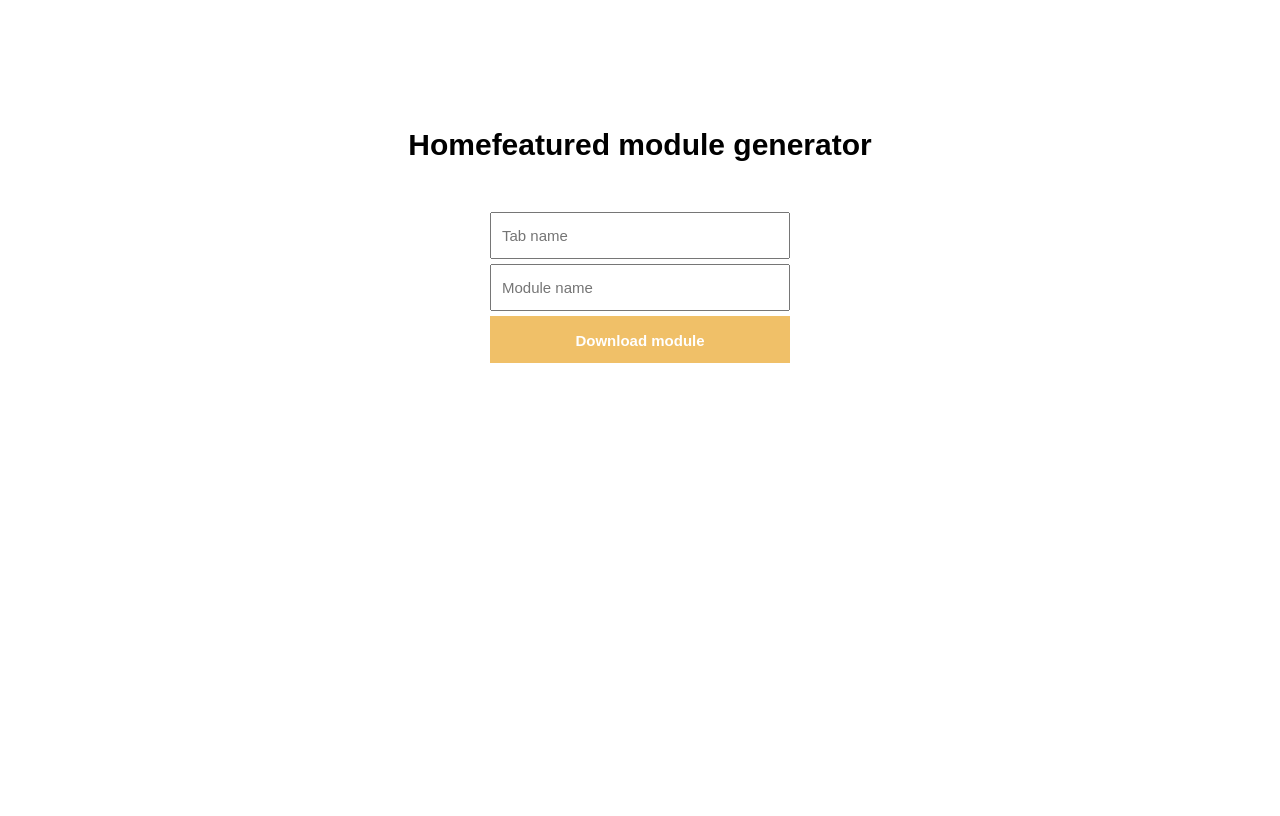
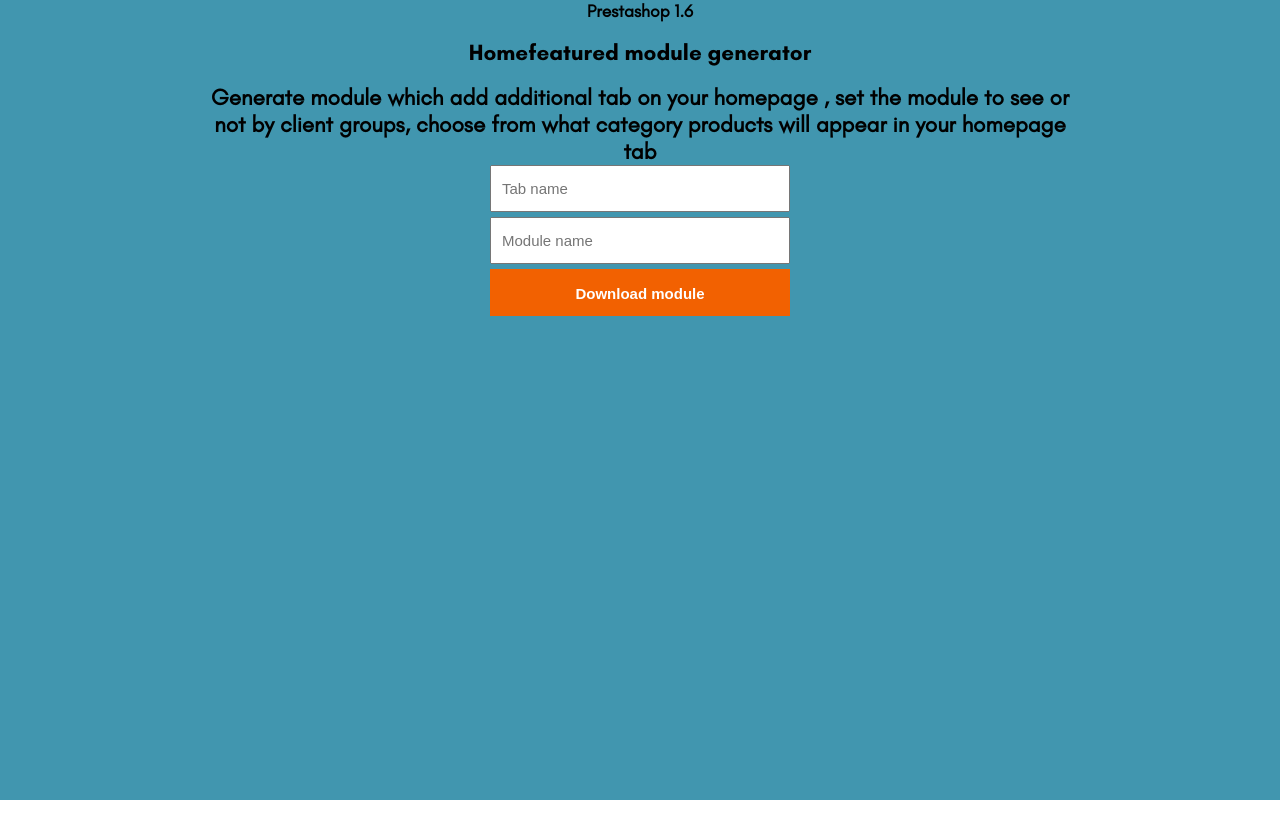
Before and after one commit to konrad151/prestashop-homefeatured-module-generator, a website: page index.html in a window 1280 px wide. Drawn offline with nearby package versions, Linux system fonts and the light colour scheme.

Commit message:
font added, specifying colors and little styling

```diff
--- a/compiled/css/index.css
+++ b/compiled/css/index.css
@@ -1,23 +1,44 @@
+@font-face {
+  font-family: glacial-regular;
+  src: url(../../fonts/GlacialIndifference-Regular.otf);
+}
+@font-face {
+  font-family: glacial-bold;
+  src: url(../../fonts/GlacialIndifference-Bold.otf);
+}
+@font-face {
+  font-family: glacial-italic;
+  src: url(../../fonts/GlacialIndifference-Italic.otf);
+}
 html {
   font-size: 15px;
-  font-family: sans-serif;
+  font-family: glacial-regular;
 }
-body {
-  height: 100vh;
-  overflow: hidden;
-  display: flex;
-  justify-content: center;
+html body {
+  margin: 0;
+}
+h1,
+h2,
+h3 {
+  margin-top: 0;
 }
 h1 {
-  margin-bottom: 50px;
-  text-align: center;
+  font-family: glacial-bold;
 }
-.content {
-  padding: 100px 0px;
+h2 {
+  max-width: 890px;
+  margin: 0 auto;
 }
 form {
   width: 300px;
   margin: 0 auto;
+}
+.top-content {
+  background: #4196af;
+  height: 100vh;
+}
+.top-content__text {
+  text-align: center;
 }
 input.tabname,
 input.name {
@@ -30,7 +51,7 @@
 }
 input.tabname:focus,
 input.name:focus {
-  border-color: #eaa629;
+  border-color: #f26101;
   outline: 0;
   border-style: solid;
 }
@@ -38,10 +59,10 @@
   display: block;
   width: 100%;
   padding: 15px 0px;
-  background: #eaa629;
+  background: #f26101;
   box-sizing: border-box;
   font-weight: bold;
-  border: 1px solid #eaa629;
+  border: 1px solid #f26101;
   color: #fff;
   font-size: 1rem;
   height: 47px;
@@ -50,11 +71,12 @@
   -ms-transition: 0.3s ease-out;
   -o-transition: 0.3s ease-out;
   transition: 0.3s ease-out;
+  opacity: 0.7;
 }
 input.btn:hover {
   background: #fff;
-  border: 1px solid #eaa629;
-  color: #eaa629;
+  border: 1px solid #f26101;
+  color: #f26101;
   box-sizing: border-box;
   cursor: pointer;
   height: 47px;
@@ -71,7 +93,7 @@
   outline: none;
 }
 input.btn.disabled {
-  opacity: 0.7;
+  opacity: 1;
 }
 input.btn {
   margin-bottom: 5px;
--- a/index.html
+++ b/index.html
@@ -14,14 +14,18 @@
         <script src="node_modules/sweetalert/dist/sweetalert.min.js"></script>
     </head>
     <body>
-        <div class="content">
-            <h1>Homefeatured module generator</h1>
+        <section class="top-content">
+            <div class="top-content__text">
+                <h3>Prestashop 1.6</h3>
+                <h1>Homefeatured module generator</h1>
+                <h2>Generate module which add additional tab on your homepage , set the module to see or not by client groups, choose from what category products will appear in your homepage tab</h2>
+            </div>
             <form>
                 <input class="tabname" type="text" placeholder="Tab name">
                 <input class="name" type="text" placeholder="Module name" pattern="^[A-Za-z]+$">
 
                 <input type="submit" value="Download module" class="btn module disabled">
             </form>
-        </div>
+        </section>
     </body>
 </html>
--- a/less/main.less
+++ b/less/main.less
@@ -1,27 +1,47 @@
-@color_1: #fff;
-@color_2: #eaa629;
-@font_family_1: sans-serif;
+@white: #fff;
+@primary: #4196af;
+@secondary: #64c8e6;
+@tertiary: #f26101;
+@font-face {
+	font-family: glacial-regular;
+    src: url(../../fonts/GlacialIndifference-Regular.otf);
+}
+@font-face {
+	font-family: glacial-bold;
+    src: url(../../fonts/GlacialIndifference-Bold.otf);
+}
+@font-face {
+	font-family: glacial-italic;
+    src: url(../../fonts/GlacialIndifference-Italic.otf);
+}
 
 html {
 	font-size: 15px;
-	font-family: @font_family_1;
+	font-family: glacial-regular;
+	body{
+		margin: 0;
+	}
 }
-body {
-	height: 100vh;
-	overflow: hidden;
-	display: flex;
-	justify-content: center;
+h1,h2,h3{
+	margin-top:0;
 }
 h1 {
-	margin-bottom: 50px;
-	text-align: center;
+	font-family: glacial-bold;
 }
-.content {
-	padding: 100px 0px;
+h2{
+	max-width: 890px;
+    margin: 0 auto;
 }
 form {
 	width: 300px;
 	margin: 0 auto;
+}
+.top-content{
+	background: @primary;
+	height: 100vh;
+}
+.top-content__text{
+	text-align: center;
 }
 input.tabname, input.name {
 	width: 100%;
@@ -31,7 +51,7 @@
 	box-sizing: border-box;
 	font-size: 1rem;
 	&:focus {
-		border-color: @color_2;
+		border-color: @tertiary;
 		outline: 0;
 		border-style: solid;
 	}
@@ -40,11 +60,11 @@
 	display: block;
 	width: 100%;
 	padding: 15px 0px;
-	background: @color_2;
+	background: @tertiary;
 	box-sizing: border-box;
 	font-weight: bold;
-	border: 1px solid @color_2;
-	color: @color_1;
+	border: 1px solid @tertiary;
+	color: @white;
 	font-size: 1rem;
 	height: 47px;
 	-webkit-transition:  0.3s ease-out;
@@ -52,10 +72,11 @@
 	-ms-transition:  0.3s ease-out;
 	-o-transition:  0.3s ease-out;
 	transition:  0.3s ease-out;
+	opacity: 0.7;
 	&:hover {
-		background: @color_1;
-		border: 1px solid @color_2;
-		color: @color_2;
+		background: @white;
+		border: 1px solid @tertiary;
+		color: @tertiary;
 		box-sizing: border-box;
 		cursor: pointer;
 		height: 47px;
@@ -73,7 +94,7 @@
 	}
 }
 input.btn.disabled {
-	opacity: 0.7;
+	opacity: 1;
 }
 input.btn {
 	margin-bottom: 5px;
```
Also changed, not shown: compiled/css/index.min.css, fonts/GlacialIndifference-Bold.otf (added), fonts/GlacialIndifference-Italic.otf (added), fonts/GlacialIndifference-Regular.otf (added).
